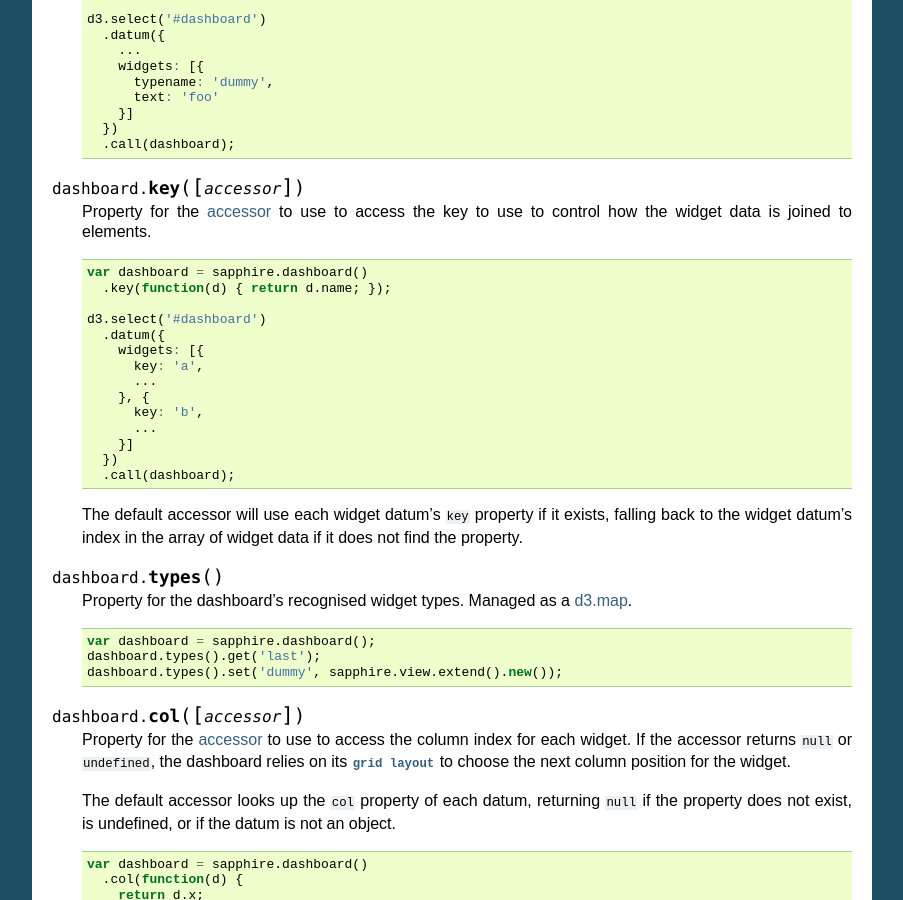
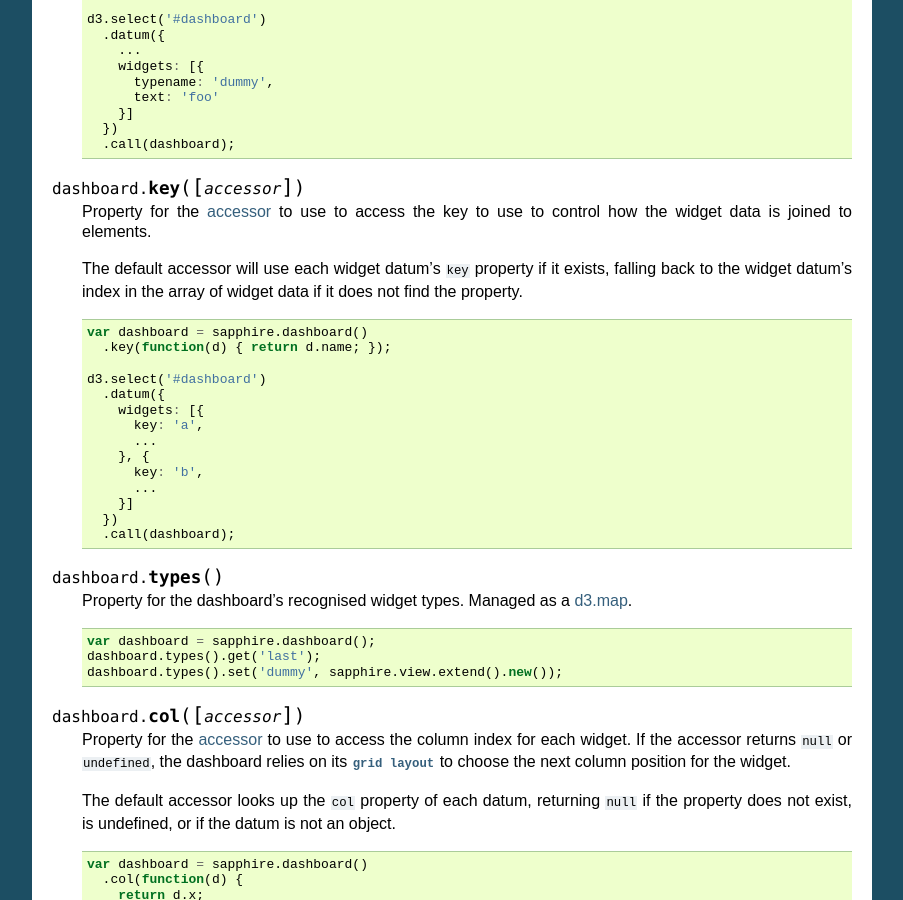
Before and after one commit to praekelt/sapphire, a Sphinx documentation site: the page built from docs/api/dashboard.rst, in a window 1280 px wide and 900 px high, scrolled down 1570 px. Shown: the whole window, without its empty margins (198-1101 px from the left). Built offline with Sphinx 7.4.7, drawn with Linux system fonts in a browser that asks for light colours; part of the change alters nothing that is shown.

```diff
--- a/docs/api/dashboard.rst
+++ b/docs/api/dashboard.rst
@@ -1,5 +1,3 @@
-.. _saphire.dashboard
-
 ``sapphire.dashboard``
 ======================
 
@@ -122,6 +120,10 @@ Component for drawing a dashboard of widgets laid out in a grid.
   Property for the :ref:`accessor <accessors>` to use to access the key to use
   to control how the widget data is joined to elements.
 
+  The default accessor will use each widget datum's ``key`` property if it
+  exists, falling back to the widget datum's index in the array of widget data
+  if it does not find the property.
+
   .. code-block:: javascript
 
     var dashboard = sapphire.dashboard()
@@ -138,11 +140,6 @@ Component for drawing a dashboard of widgets laid out in a grid.
         }]
       })
       .call(dashboard);
-
-  The default accessor will use each widget datum's ``key`` property if it
-  exists, falling back to the widget datum's index in the array of widget data
-  if it does not find the property.
-
 
 .. function:: dashboard.types()
 
```
